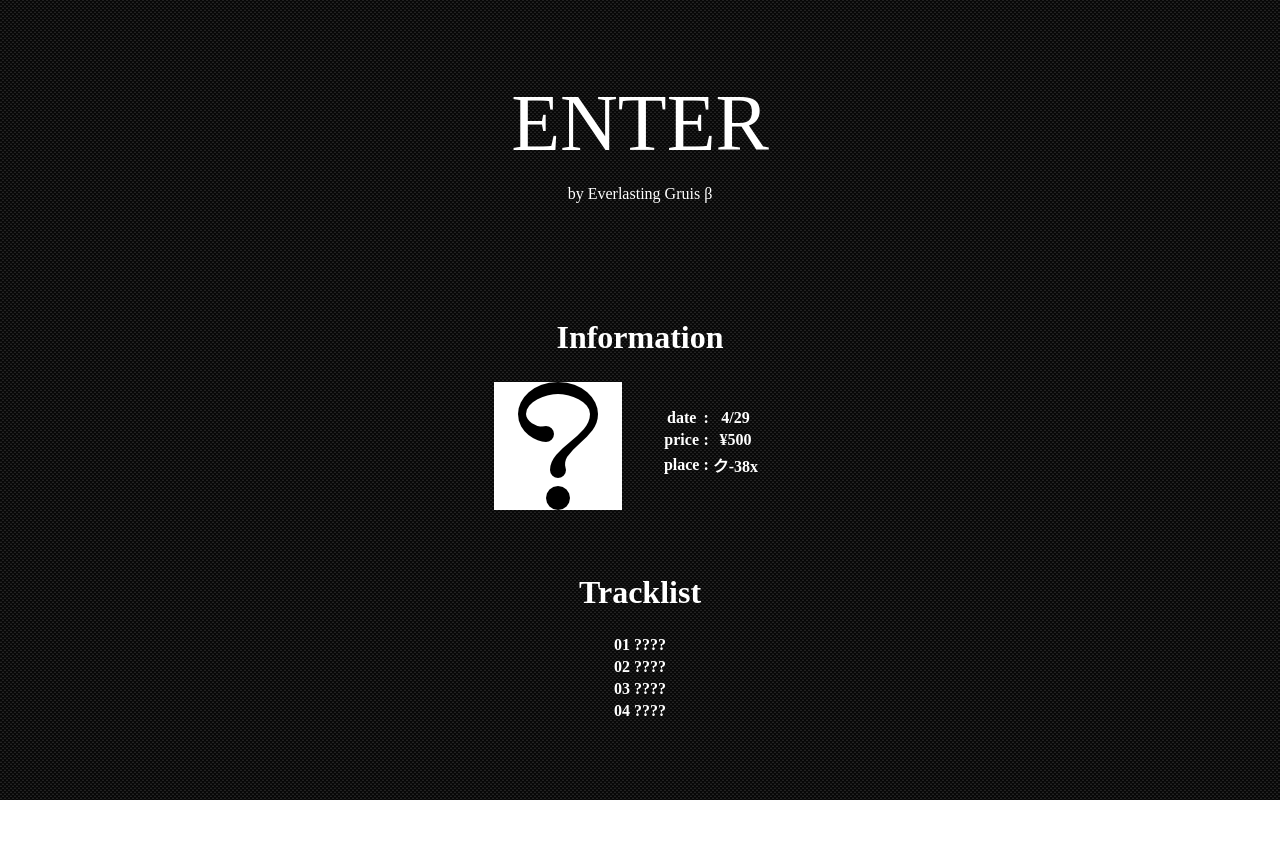
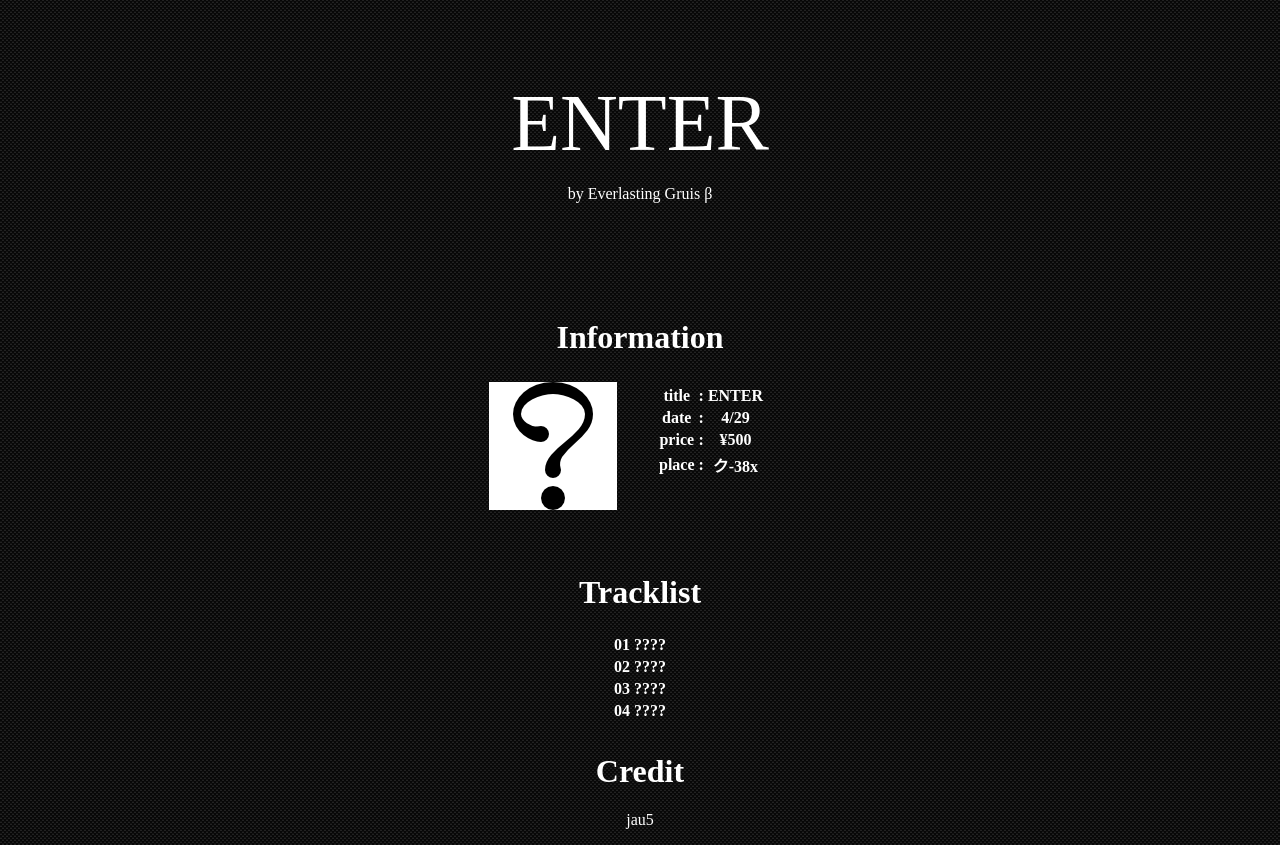
Before and after one commit to jaus11/enter, a plain HTML site: page index.html in a window 1280 px wide. Before the commit the page ends 800 px from the top, so only its background shows below. Drawn offline with Linux system fonts and the light colour scheme.

Commit message:
plus credit

```diff
--- a/enter.css
+++ b/enter.css
@@ -48,3 +48,8 @@ H1 {
 .box img {
     background-color: WHITE;
 }
+
+#credit {
+    text-align: center;
+    color: WHITE;
+}
--- a/index.html
+++ b/index.html
@@ -17,6 +17,9 @@
         </div>
         <div class="box">
             <table>
+                <tr>
+                    <th>title</th><th>:</th><th>ENTER</th>
+                </tr>
                 <tr>
                     <th>date</th><th>:</th><th>4/29</th>
                 </tr>
@@ -46,6 +49,10 @@
             </tr>
         </table>
     </div>
+    <div id="credit">
+        <H1>Credit</H1>
+        <p>jau5</p>
+    </div>
     <div id="banner">
     </div>
 </body>
```
